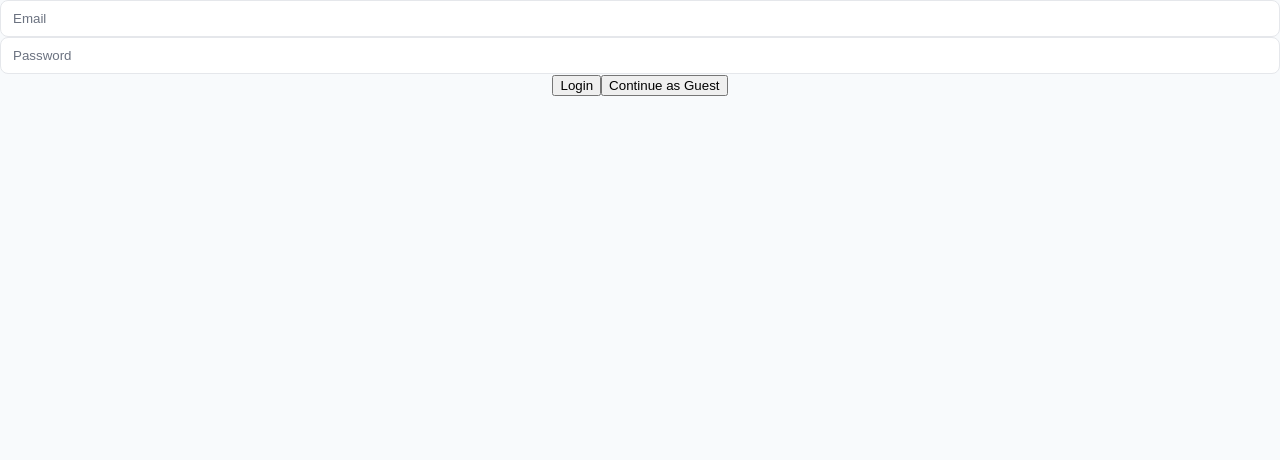
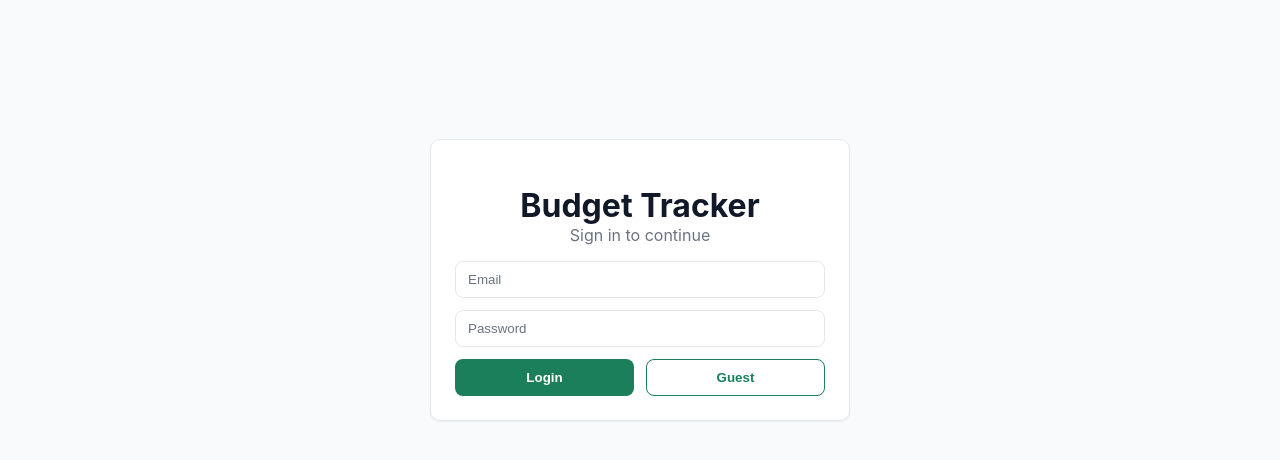
Before and after one commit to kgalvanserrano/budget-tracker, a React (Create React App) app: page / in a window 1280 px wide. Shown: the top 460 px of the page. Built offline with nearby package versions, Linux system fonts and the light colour scheme.

Commit message:
feat: enhance AuthForm layout and styling; update ExpensesByDescriptionChart color palette

```diff
--- a/src/components/AuthForm.js
+++ b/src/components/AuthForm.js
@@ -1,6 +1,6 @@
 import { useState } from "react";
 
-export default function AuthForm( { onLogin }) {
+export default function AuthForm({ onLogin }) {
 	const [user, setUser] = useState({ email: "", password: "" });
 	const handleSubmit = (e) => {
 		e.preventDefault();
@@ -9,22 +9,33 @@ export default function AuthForm( { onLogin }) {
 	}
 
 	return (
-		<form onSubmit={handleSubmit}>
+		<div style={{ display: 'grid', placeItems: 'center', minHeight: '70vh', padding: 'var(--space-6)' }}>
+			<div className="card" style={{ width: '100%', maxWidth: 420 }}>
+				<div className="stack-md" style={{ textAlign: 'center' }}>
+					<h1 style={{ marginBottom: 0 }}>Budget Tracker</h1>
+					<p style={{ color: 'var(--color-muted)', marginTop: 0 }}>Sign in to continue</p>
+				</div>
+				<form onSubmit={handleSubmit} className="stack-md" style={{ marginTop: 'var(--space-4)' }}>
 					<input
 						type="email"
 						placeholder="Email"
 						value={user.email}
 						onChange={(e) => setUser({ ...user, email: e.target.value })}
+						required
 					/>
 					<input
 						type="password"
 						placeholder="Password"
 						value={user.password}
 						onChange={(e) => setUser({ ...user, password: e.target.value })}
+						required
 					/>
-			<button type="submit">Login</button>
-			<button type="button" onClick={() => onLogin("Guest")}>Continue as Guest</button>
-
+					<div style={{ display: 'flex', gap: 'var(--space-3)' }}>
+						<button type="submit" className="btn btn-primary" style={{ flex: 1 }}>Login</button>
+						<button type="button" className="btn btn-ghost" style={{ flex: 1 }} onClick={() => onLogin('Guest')}>Guest</button>
+					</div>
 				</form>
+			</div>
+		</div>
 	);
 }
--- a/src/components/ExpensesByDescriptionChart.js
+++ b/src/components/ExpensesByDescriptionChart.js
@@ -13,7 +13,16 @@ export default function ExpensesByDescriptionChart({ transactions }) {
     const data = Object.values(descriptionTotals);
 
     const palette = [
-      '#2ECC71', '#34D399', '#22C55E', '#10B981', '#059669', '#16A34A', '#65A30D'
+      '#EF4444', // red
+      '#F59E0B', // amber
+      '#3B82F6', // blue
+      '#A855F7', // purple
+      '#EC4899', // pink
+      '#F97316', // orange
+      '#EAB308', // yellow
+      '#6366F1', // indigo
+      '#06B6D4', // cyan/sky
+      '#FB7185', // rose
     ];
     const chartData = {
     labels,
```
Lines whose indentation alone changed are shown as unchanged.
